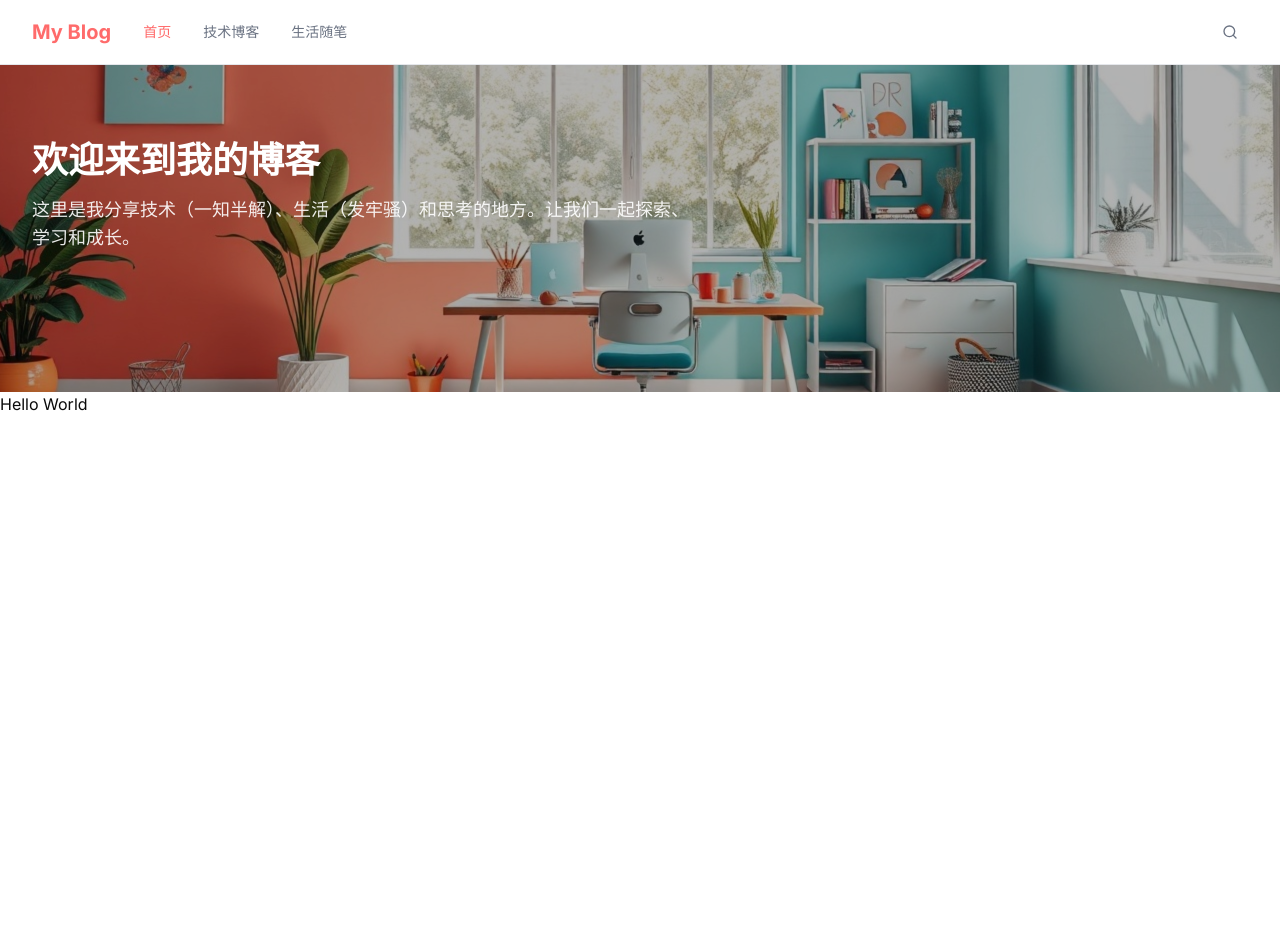
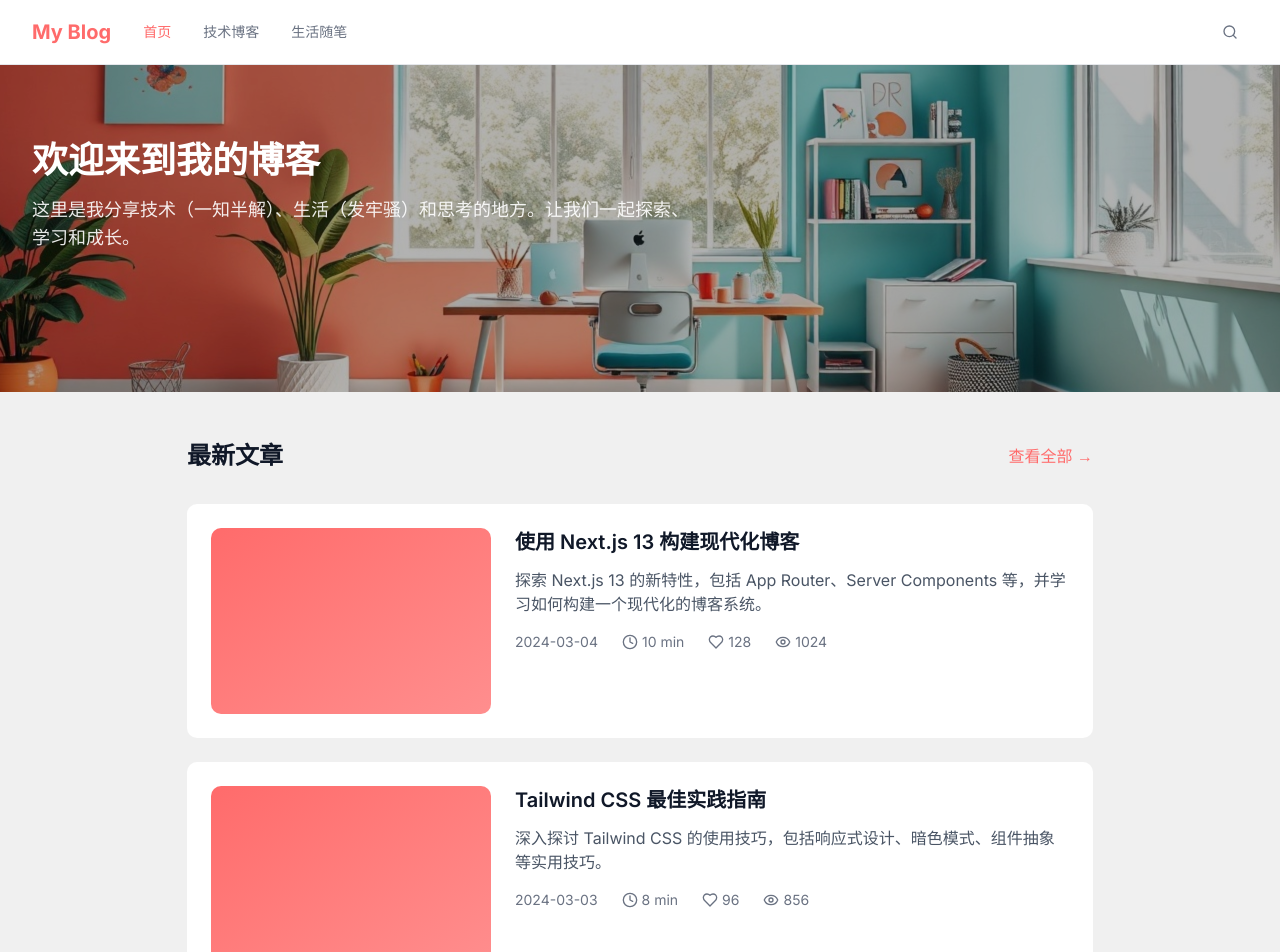
Before and after one commit to 0x3147/my-blog, a Next.js app: page / in a window 1280 px wide. Shown: the top 952 px of the page. Before the commit the page ends 800 px from the top, so only its background shows below. Built offline with nearby package versions, Linux system fonts and the light colour scheme.

Commit message:
feat：最近文章展示

```diff
--- a/src/app/layout.tsx
+++ b/src/app/layout.tsx
@@ -20,7 +20,7 @@ export default function RootLayout({
           enableSystem
           disableTransitionOnChange
         >
-          <div className="relative flex min-h-screen flex-col">
+          <div className="relative flex min-h-screen flex-col bg-[#F0F0F0]">
             <Navbar />
             <Banner />
             <main className="flex-1">{children}</main>
--- a/src/app/page.tsx
+++ b/src/app/page.tsx
@@ -1,7 +1,11 @@
+import LatestPosts from '@/components/home/LatestPosts'
+
 export default function Home() {
   return (
-    <div>
-      <h1>Hello World</h1>
+    <div className="min-h-screen">
+      <div className="py-12">
+        <LatestPosts />
+      </div>
     </div>
   )
 }
--- /dev/null
+++ b/src/components/home/LatestPosts.tsx
@@ -0,0 +1,98 @@
+'use client'
+
+import Link from 'next/link'
+import { Clock, Eye, Heart } from 'lucide-react'
+
+interface Post {
+  id: string
+  title: string
+  description: string
+  date: string
+  readTime: string
+  likes: number
+  views: number
+}
+
+const mockPosts: Post[] = [
+  {
+    id: '1',
+    title: '使用 Next.js 13 构建现代化博客',
+    description:
+      '探索 Next.js 13 的新特性，包括 App Router、Server Components 等，并学习如何构建一个现代化的博客系统。',
+    date: '2024-03-04',
+    readTime: '10 min',
+    likes: 128,
+    views: 1024,
+  },
+  {
+    id: '2',
+    title: 'Tailwind CSS 最佳实践指南',
+    description:
+      '深入探讨 Tailwind CSS 的使用技巧，包括响应式设计、暗色模式、组件抽象等实用技巧。',
+    date: '2024-03-03',
+    readTime: '8 min',
+    likes: 96,
+    views: 856,
+  },
+  {
+    id: '3',
+    title: '我的编程学习之路',
+    description:
+      '分享我从零开始学习编程的经历，包括学习方法、资源推荐、以及一些实用的学习技巧。',
+    date: '2024-03-02',
+    readTime: '12 min',
+    likes: 156,
+    views: 1234,
+  },
+]
+
+const LatestPosts = () => {
+  return (
+    <section className="w-[906px] mx-auto">
+      <div className="flex justify-between items-center mb-8">
+        <h2 className="text-2xl font-bold text-gray-900">最新文章</h2>
+        <Link href="/posts" className="text-[#FF6B6B] hover:text-[#FF6B6B]/80">
+          查看全部 →
+        </Link>
+      </div>
+
+      <div className="space-y-6">
+        {mockPosts.map((post) => (
+          <article
+            key={post.id}
+            className="group bg-white rounded-lg overflow-hidden hover:shadow-xl hover:-translate-y-1 transition-all duration-300"
+          >
+            <Link href={`/posts/${post.id}`} className="flex p-6 gap-6">
+              <div className="w-[280px] h-[186px] flex-shrink-0 rounded-lg bg-gradient-to-br from-[#FF6B6B] to-[#FF8E8E] group-hover:from-[#FF8E8E] group-hover:to-[#FF6B6B] transition-colors duration-300" />
+              <div className="flex-1">
+                <h3 className="text-xl font-semibold text-gray-900 mb-3 group-hover:text-[#FF6B6B] transition-colors duration-300">
+                  {post.title}
+                </h3>
+                <p className="text-gray-600 mb-4 line-clamp-2">
+                  {post.description}
+                </p>
+                <div className="flex items-center gap-6 text-sm text-gray-500">
+                  <span>{post.date}</span>
+                  <div className="flex items-center gap-1">
+                    <Clock className="w-4 h-4" />
+                    <span>{post.readTime}</span>
+                  </div>
+                  <div className="flex items-center gap-1">
+                    <Heart className="w-4 h-4" />
+                    <span>{post.likes}</span>
+                  </div>
+                  <div className="flex items-center gap-1">
+                    <Eye className="w-4 h-4" />
+                    <span>{post.views}</span>
+                  </div>
+                </div>
+              </div>
+            </Link>
+          </article>
+        ))}
+      </div>
+    </section>
+  )
+}
+
+export default LatestPosts
```
